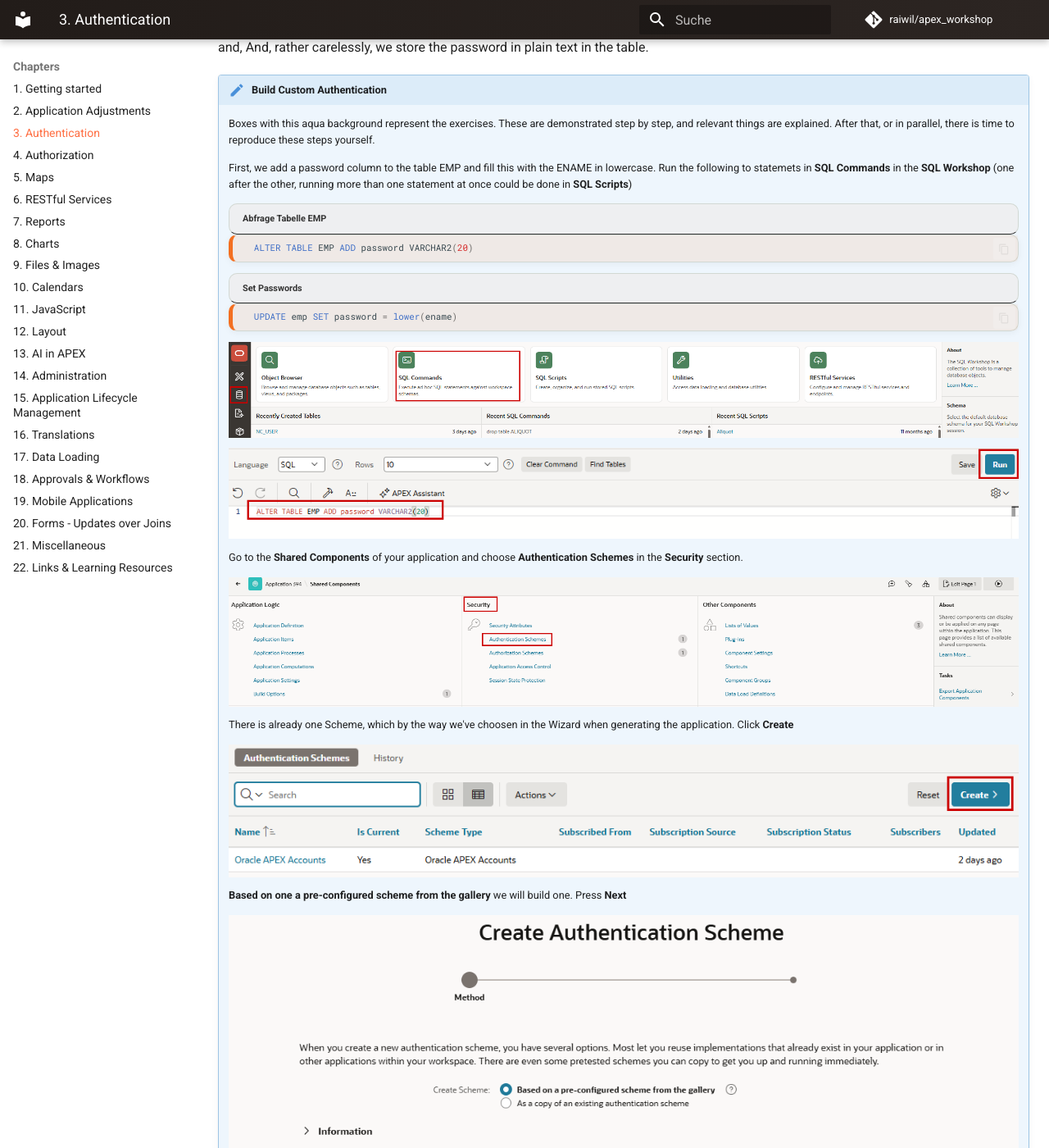
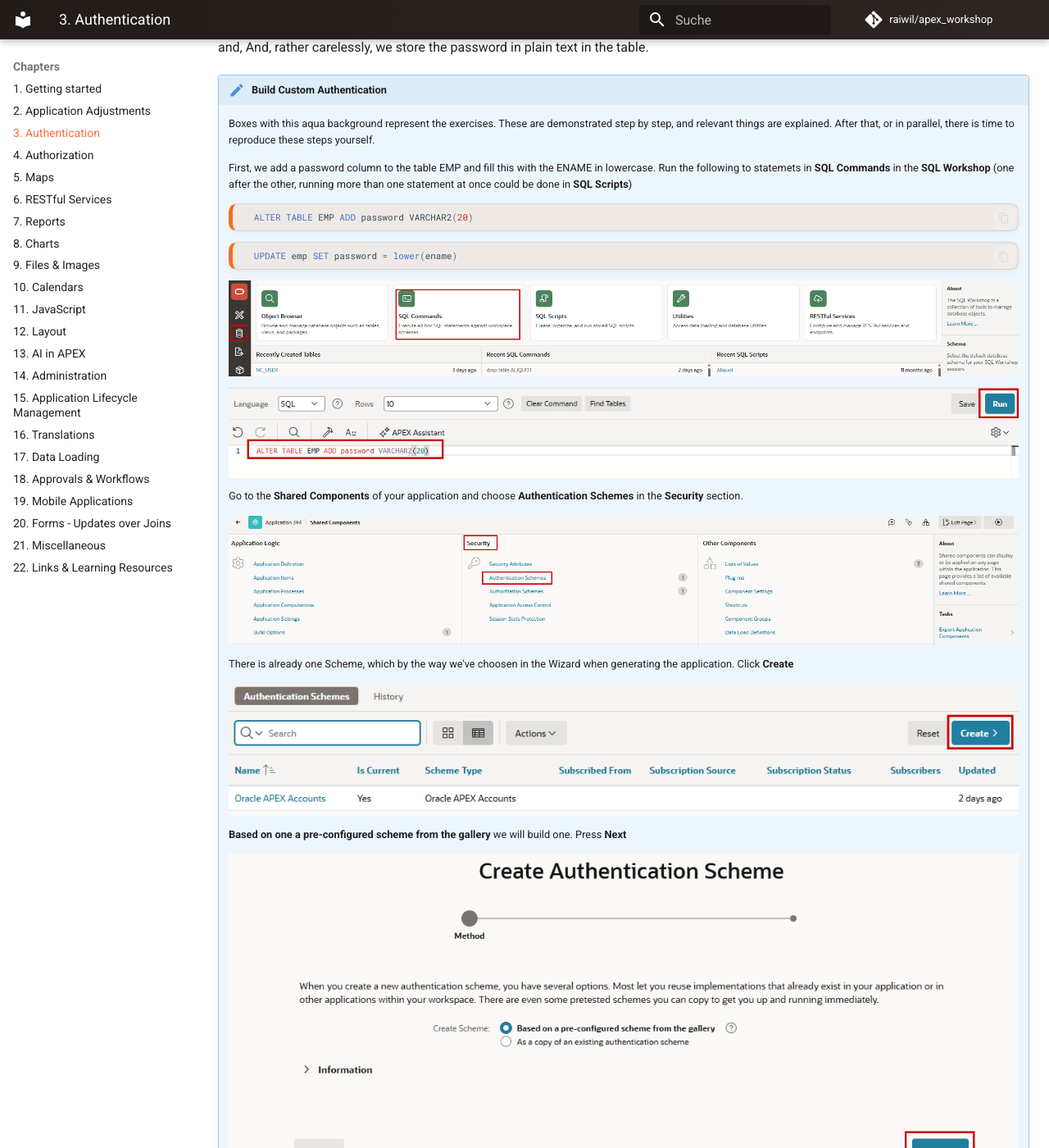
Before and after one commit to raiwil/apex_workshop, an MkDocs documentation site: the page built from docs/03-authentication.md, in a window 1280 px wide and 1400 px high, scrolled down 827 px. Shown: the whole window at 82% size. Built offline with MkDocs 1.6.1 and Material for MkDocs 9.7.7, drawn with Linux system fonts in a browser that asks for light colours; comment, search, counter and statistics services are not loaded; some of the changed text lies outside the part shown.

Commit message:
Fix SQL code blocks and typos in authentication doc
Correct SQL code formatting and fix typos in documentation.

````diff
--- a/docs/03-authentication.md
+++ b/docs/03-authentication.md
@@ -25,11 +25,11 @@
 
     First, we add a password column to the table EMP and fill this with the ENAME in lowercase. Run the following to statemets in **SQL Commands** in the **SQL Workshop** (one after the other, running more than one statement at once could be done in **SQL Scripts**)
 
-    ```sql title="Abfrage Tabelle EMP"
+    ```sql
       ALTER TABLE EMP ADD password VARCHAR2(20)
     ```
 
-    ```sql title="Set Passwords"
+    ```sql
       UPDATE emp SET password = lower(ename)
     ```
 
@@ -52,7 +52,7 @@
 
     Give the scheme a **Name** (here `MyEmpAuth`) with **Schema Type** `Custom`. The **Authetication Function Name** will my `myauth` and we define this function in the **PL/SQL Code** Editor.
 
-    ```sql title="Authentication Function myauth"
+    ```sql
         FUNCTION MyAuth (
            p_username  IN  VARCHAR2,
            p_password  IN  VARCHAR2
````
